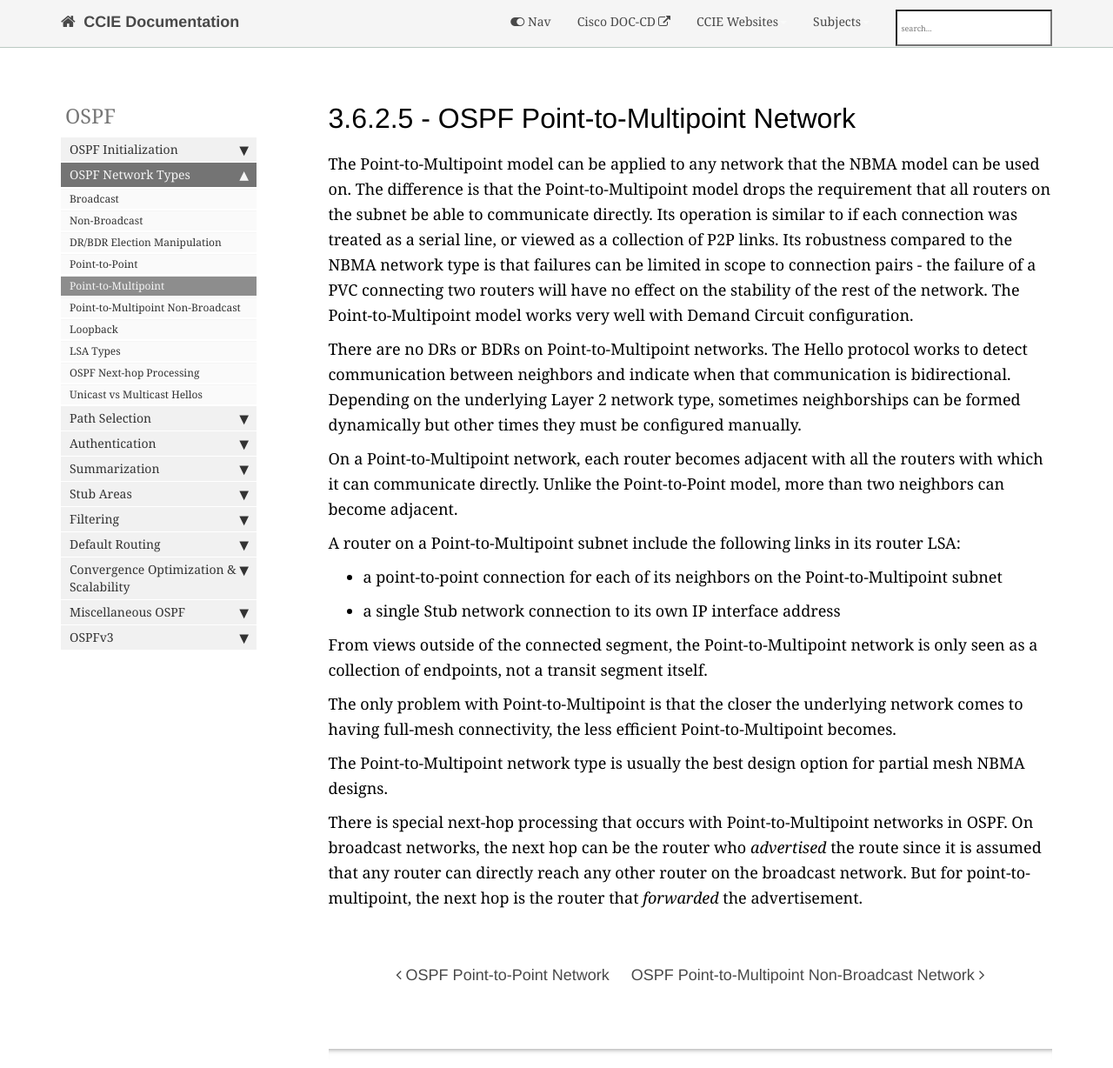
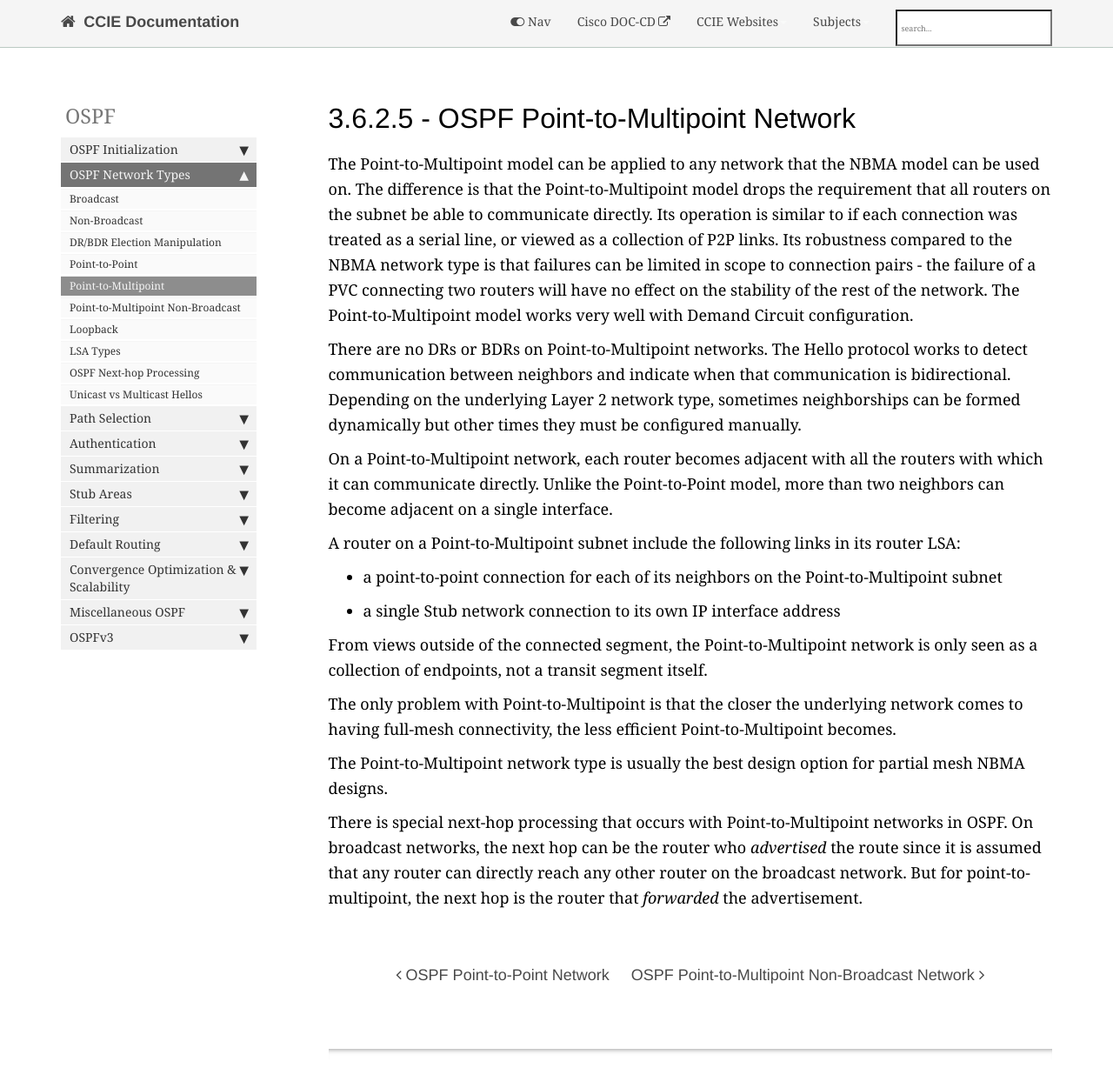
Before and after one commit to bsrandall/CCIE, a Jekyll site: the page built from pages/ospf/3.6.2.5.md, in a window 1280 px wide and 1228 px high. Shown: the whole window at 87% size. Built offline with Jekyll 4.4.1, drawn with Linux system fonts in a browser that asks for light colours; nearby versions of some CDN libraries; comment, search, counter and statistics services are not loaded.

Commit message:
07-11-2017-3

```diff
--- a/pages/ospf/3.6.2.5.md
+++ b/pages/ospf/3.6.2.5.md
@@ -14,7 +14,7 @@ The Point-to-Multipoint model can be applied to any network that the NBMA model
 
 There are no DRs or BDRs on Point-to-Multipoint networks. The Hello protocol works to detect communication between neighbors and indicate when that communication is bidirectional. Depending on the underlying Layer 2 network type, sometimes neighborships can be formed dynamically but other times they must be configured manually.
 
-On a Point-to-Multipoint network, each router becomes adjacent with all the routers with which it can communicate directly. Unlike the Point-to-Point model, more than two neighbors can become adjacent.
+On a Point-to-Multipoint network, each router becomes adjacent with all the routers with which it can communicate directly. Unlike the Point-to-Point model, more than two neighbors can become adjacent on a single interface.
 
 A router on a Point-to-Multipoint subnet include the following links in its router LSA:
 - a point-to-point connection for each of its neighbors on the Point-to-Multipoint subnet
```
Also changed, not shown: pages/ospf/3.6.2.3.md (+2 -0 lines), pages/ospf/3.6.8.3.md (+2 -1 lines), pages/ospf/3.6.9.2.md (+1 -1 lines), pages/ospf/3.6.9.3.md (+1 -1 lines), pages/ospf/3.6.9.5.md (+1 -1 lines).
